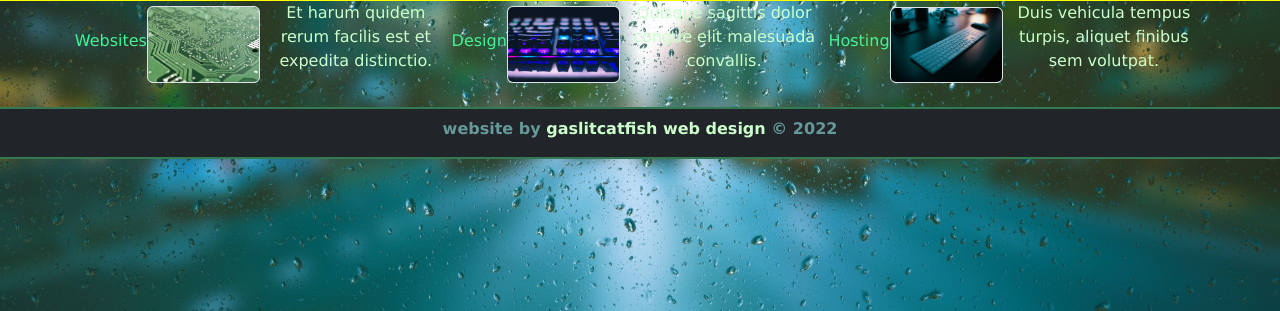
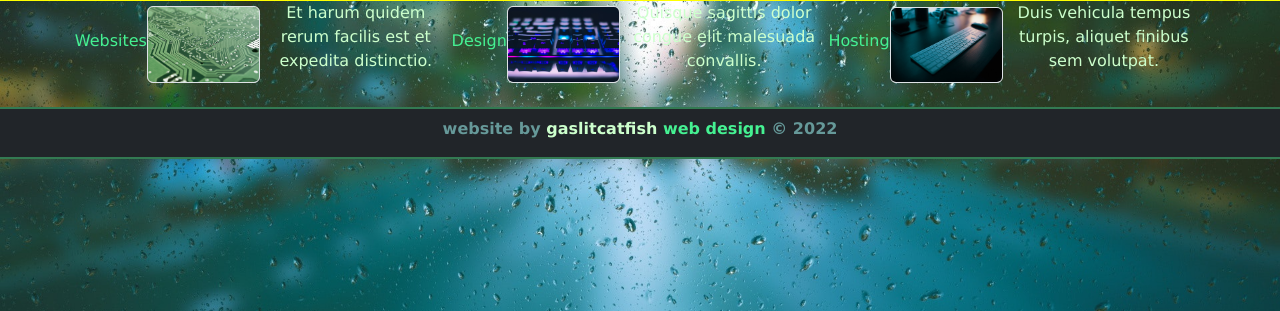
Before and after one commit to waxx567/working-folder, a Flask app: page / in a window 1280 px wide. Shown: the part 315-626 px from the top of the page. Run offline with Flask 2, Linux system fonts and the light colour scheme.

Commit message:
Update layout.html

```diff
--- a/templates/layout.html
+++ b/templates/layout.html
@@ -124,7 +124,10 @@
             <strong>
               website by
               <a href="/"
-                ><span class="font-color-bright"><span class="font-color-white">gaslitcatfish web design</span></a
+                ><span class="font-color-bright"
+                  ><span class="font-color-white">gaslitcatfish</span> web
+                  design</span
+                ></a
               >
               &copy; {{ year }}
             </strong>
```
